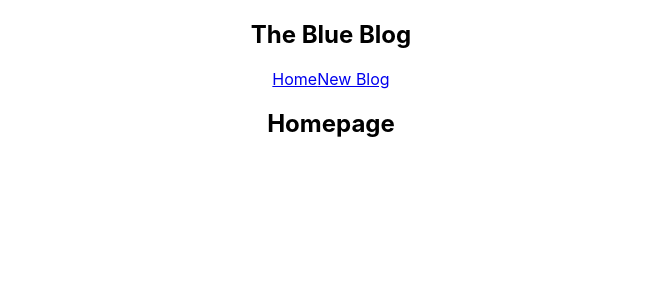
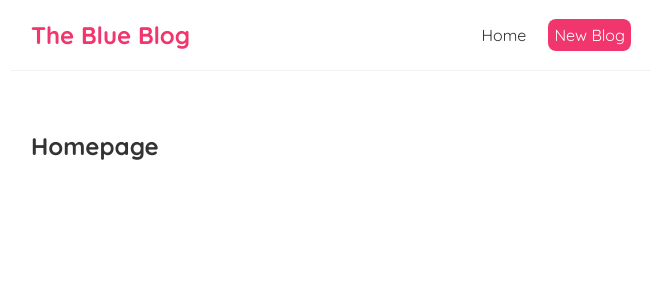
Before and after one commit to NuhaG/pink-blog, a React (Create React App) app: page / in a window 1280 px wide. Shown: the top 300 px of the page, without its empty margins (309-971 px from the left). Built offline with nearby package versions, Linux system fonts and the light colour scheme.

Commit message:
adding base css and dynamic styling

```diff
--- a/src/App.css
+++ /dev/null
@@ -1,38 +0,0 @@
-.App {
-  text-align: center;
-}
-
-.App-logo {
-  height: 40vmin;
-  pointer-events: none;
-}
-
-@media (prefers-reduced-motion: no-preference) {
-  .App-logo {
-    animation: App-logo-spin infinite 20s linear;
-  }
-}
-
-.App-header {
-  background-color: #282c34;
-  min-height: 100vh;
-  display: flex;
-  flex-direction: column;
-  align-items: center;
-  justify-content: center;
-  font-size: calc(10px + 2vmin);
-  color: white;
-}
-
-.App-link {
-  color: #61dafb;
-}
-
-@keyframes App-logo-spin {
-  from {
-    transform: rotate(0deg);
-  }
-  to {
-    transform: rotate(360deg);
-  }
-}
--- a/src/App.js
+++ b/src/App.js
@@ -1,4 +1,3 @@
-import './App.css';
 import Navbar from './Navbar';
 import Home from './home';
 
--- a/src/Navbar.js
+++ b/src/Navbar.js
@@ -4,7 +4,11 @@
         <h1>The Blue Blog</h1>
         <div className="links">
             <a href="/">Home</a>
-            <a href="/create">New Blog</a>
+            <a href="/create" style={{
+                color: "white",
+                backgroundColor: "#f1356d",
+                borderRadius: "8px"
+            }}>New Blog</a>
         </div>
         </nav>
      );
--- a/src/index.css
+++ b/src/index.css
@@ -1,13 +1,37 @@
-body {
+@import url('https://fonts.googleapis.com/css2?family=Quicksand:wght@300..700&display=swap');
+
+* {
   margin: 0;
-  font-family: -apple-system, BlinkMacSystemFont, 'Segoe UI', 'Roboto', 'Oxygen',
-    'Ubuntu', 'Cantarell', 'Fira Sans', 'Droid Sans', 'Helvetica Neue',
-    sans-serif;
-  -webkit-font-smoothing: antialiased;
-  -moz-osx-font-smoothing: grayscale;
+  font-family: "Quicksand";
+  color: #333;
 }
-
-code {
-  font-family: source-code-pro, Menlo, Monaco, Consolas, 'Courier New',
-    monospace;
+.navbar {
+  padding: 20px;
+  display: flex;
+  align-items: center;
+  max-width: 600px;
+  margin: 0 auto;
+  border-bottom: 1px solid #f2f2f2;
 }
+.navbar h1 {
+  color: #f1356d;
+}
+.navbar .links {
+  margin-left: auto;
+}
+.navbar .links {
+  margin-left: auto;
+}
+.navbar a {
+  margin-left: 16px;
+  text-decoration: none;
+  padding: 6px;
+}
+.navbar a:hover {
+  color: #f1356d;
+}
+.content {
+  max-width: 600px;
+  margin: 40px auto;
+  padding: 20px;
+}
```
